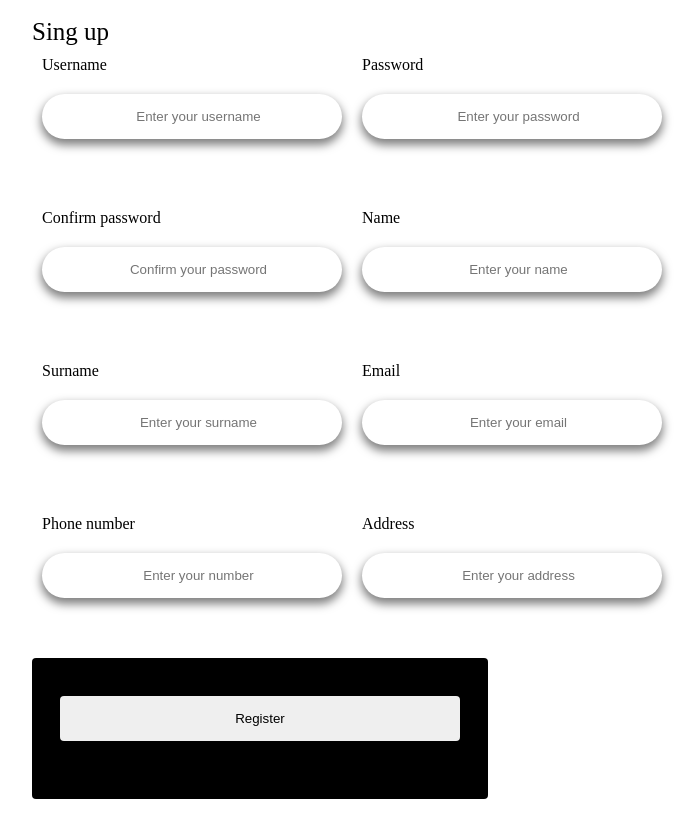
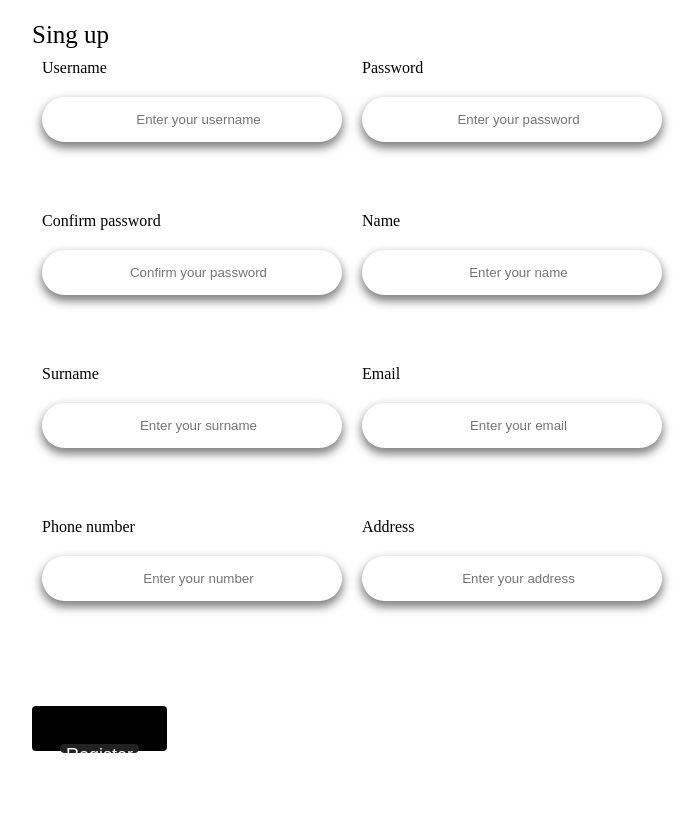
Before and after one commit to elfryyy/progetto-php, a PHP site: page /registrazione.php in a window 1280 px wide. Shown: the whole page, without its empty margins (288-988 px from the left). After the commit the page ends 753 px from the top, so only its background shows below. Run offline with PHP 8.4, Linux system fonts and the light colour scheme.

Commit message:
fine style per registrazione

```diff
--- a/style-registrazione.css
+++ b/style-registrazione.css
@@ -57,3 +57,27 @@ form .user-details .input-box{
 .user-details .input-box input:valid{
     border-color: black;
 }
+
+form .button{
+    height: 45px;
+    margin: 45px 0;
+}
+form .register{
+    color: white;
+    cursor: pointer;/* stile del cursore del mouse */
+}
+
+form .button input{
+    height: 100%;
+    width: 100%;
+    font-size: 18px;
+    /*  */
+    background: #222;
+    border-radius: 30px;
+    cursor: pointer;
+    transition: .3s;
+}
+form .button input:hover{
+    background: #000;
+    transform: scale(1.05,1);
+}
```
